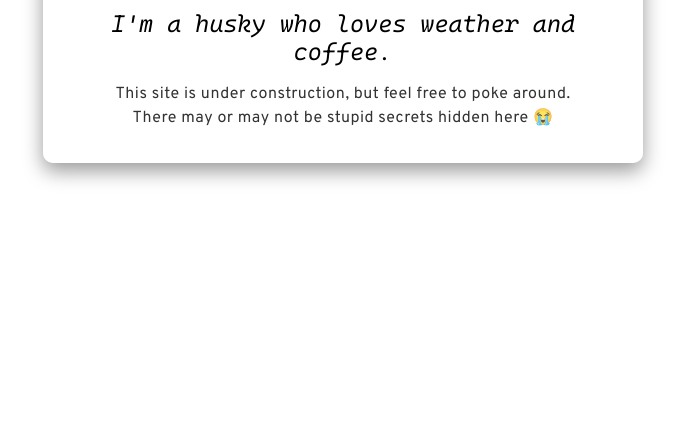
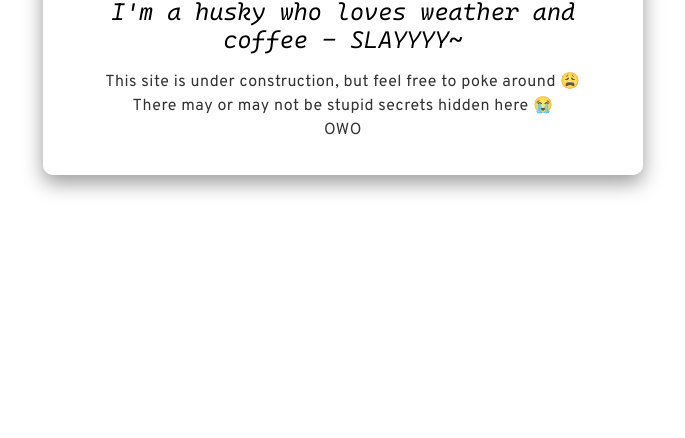
Before and after one commit to aquahuskywx/aquahuskywx.github.io, a plain HTML site: page index.html in a window 1280 px wide. Shown: the part 362-800 px from the top of the page, without its empty margins (297-982 px from the left). Drawn offline with Linux system fonts and the light colour scheme.

Commit message:
Update index.html

```diff
--- a/index.html
+++ b/index.html
@@ -12,9 +12,10 @@
 <body>
   <div class="card">
     <h1>Hello, I’m Aqua 👋🏻</h1>
-    <h2>I'm a husky who loves weather and coffee.</h2>
-    <p>This site is under construction, but feel free to poke around.<br>
-       There may or may not be stupid secrets hidden here 😭</p>
+    <h2>I'm a husky who loves weather and coffee - SLAYYYY~</h2>
+    <p>This site is under construction, but feel free to poke around 😩<br>
+       There may or may not be stupid secrets hidden here 😭<br>
+       OWO</p>
   </div>
 <script>
   const card = document.querySelector('.card');
```
